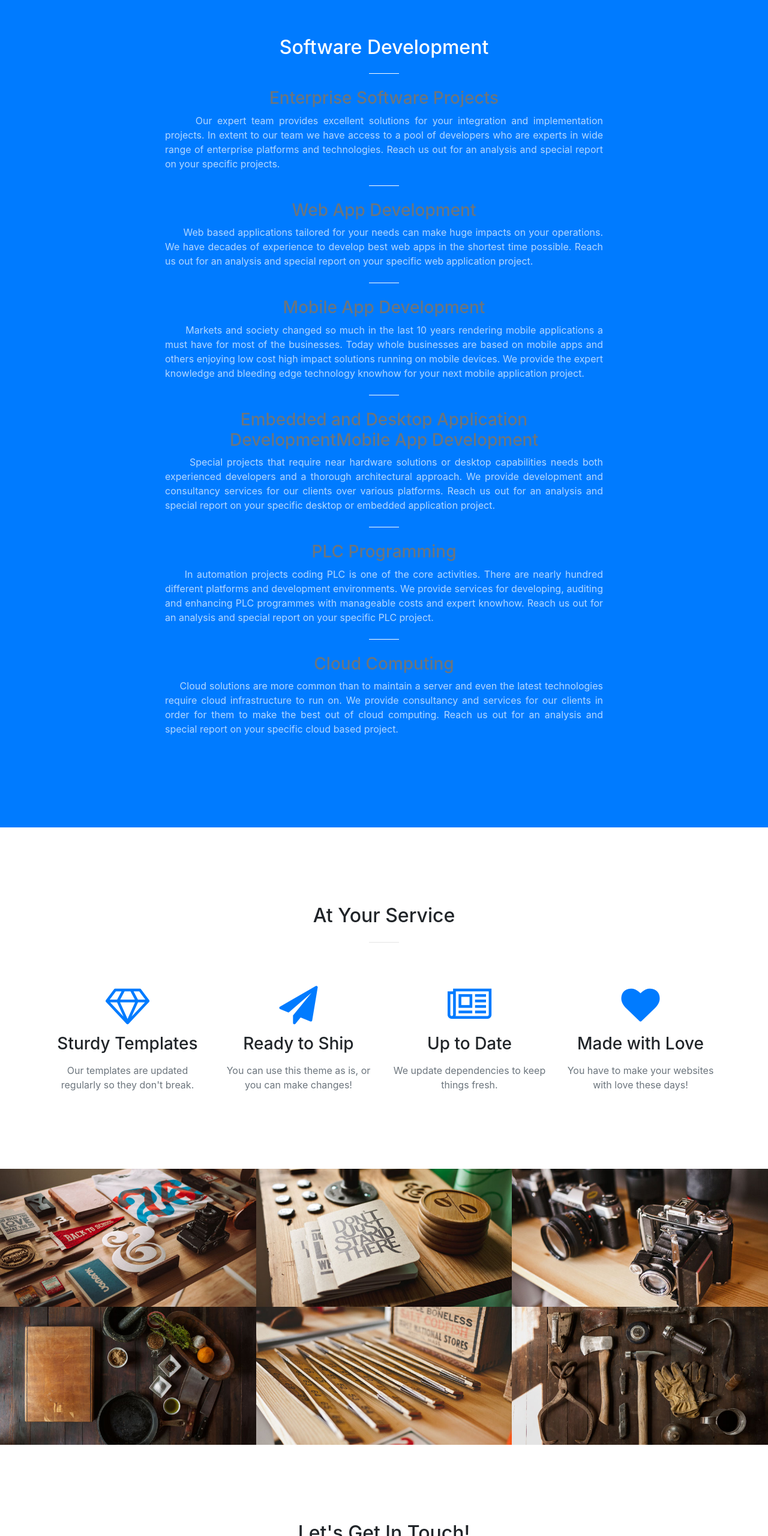
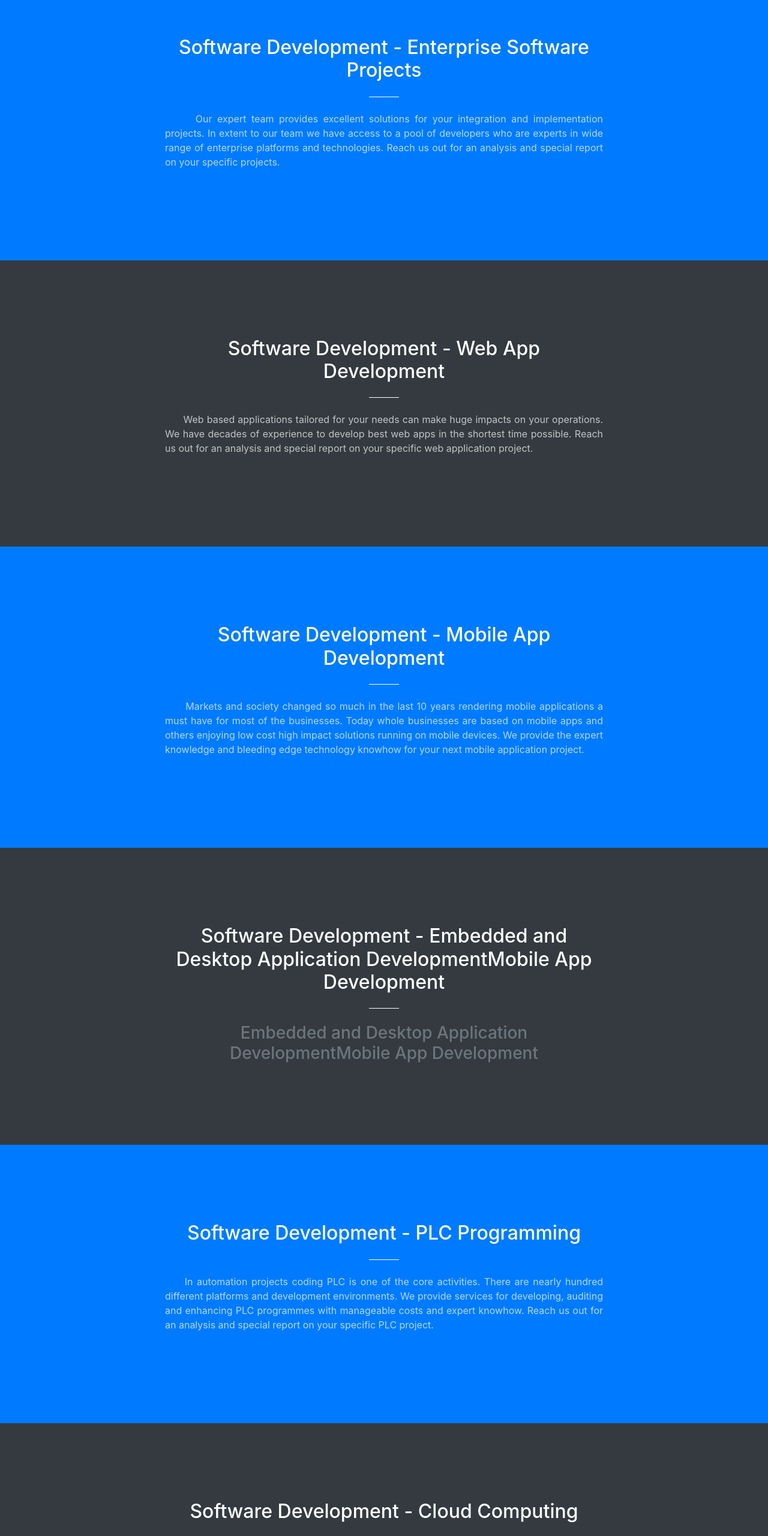
Before and after one commit to itageeu/itageeu, a website with bundled scripts: page index.html in a window 1280 px wide. Shown: the part 2251-4811 px from the top of the page at 60% size. Built offline with nearby package versions, Linux system fonts and the light colour scheme.

Commit message:
sectionlar ve menü ayarlandı

```diff
--- a/index.html
+++ b/index.html
@@ -48,27 +48,28 @@
             <li class="nav-item dropdown">
               <a class="nav-link dropdown-toggle" href="#" id="dropdownThemes" data-toggle="dropdown" aria-haspopup="true" aria-expanded="false">Software</a>
               <div class="dropdown-menu" aria-labelledby="dropdownThemes">
-                <a class="dropdown-item" href="/template-categories/all">
+                <a class="dropdown-item" href="#Enterprise">
                   <i class="fal fa-browser fa-fw"></i>
                   Enterprise Software Projects
                </a>
-                <a class="dropdown-item" href="/template-categories/popular">
+               <div class="dropdown-divider"></div>
+                <a class="dropdown-item" href="#webapp">
                   <i class="fal fa-star fa-fw"></i>
                   Web App Development
                 </a>
-                <a class="dropdown-item" href="/buy-bootstrap-templates">
+                <a class="dropdown-item" href="#mobileapp">
                   <i class="fal fa-shopping-basket fa-fw"></i>
                   Mobile App Development
                 </a>
-                <a class="dropdown-item" href="/buy-bootstrap-templates">
+                <a class="dropdown-item" href="#embedded">
                   <i class="fal fa-shopping-basket fa-fw"></i>
                   Embedded and Desktop Application DevelopmentMobile App Development
                 </a>
-                <a class="dropdown-item" href="/buy-bootstrap-templates">
+                <a class="dropdown-item" href="#plc">
                   <i class="fal fa-shopping-basket fa-fw"></i>
                   PLC Programming
                 </a>
-                <a class="dropdown-item" href="/buy-bootstrap-templates">
+                <a class="dropdown-item" href="#cloud">
                   <i class="fal fa-shopping-basket fa-fw"></i>
                   Cloud Computing
                 </a>
@@ -145,28 +146,69 @@
         </div>
       </div>
     </section>
-    <section id="SoftwareDevelopment" class="bg-primary">
+    <section id="Enterprise" class="bg-primary">
       <div class="container">
         <div class="row">
           <div class="col-lg-8 mx-auto" style="text-justify:auto;text-align:justify;">
-            <h2 class="section-heading text-white" style="text-align: center">Software Development</h2>
+            <h2 class="section-heading text-white" style="text-align: center">Software Development - Enterprise Software Projects</h2>
             <hr class="light my-4">
-            <h3 class="section-heading text-muted" style="text-align: center"> Enterprise Software Projects</h3>
+            <h3 class="section-heading text-muted" style="text-align: center"> </h3>
             <p class="text-faded mb-4">	&nbsp;	&nbsp;	&nbsp; Our expert team provides excellent solutions for your integration and implementation projects. In extent to our team we have access to a pool of developers who are experts in wide range of enterprise platforms and technologies. Reach us out for an analysis and special report on your specific projects. </p>
+          </div>
+        </div>
+      </div>
+    </section>
+    <section id="webapp" class="bg-dark">
+      <div class="container">
+        <div class="row">
+          <div class="col-lg-8 mx-auto" style="text-justify:auto;text-align:justify;">
+            <h2 class="section-heading text-white" style="text-align: center">Software Development - Web App Development</h2>
             <hr class="light my-4">
-            <h3 class="section-heading text-muted" style="text-align: center"> Web App Development</h3>
             <p class="text-faded mb-4">&nbsp;	&nbsp;	&nbsp; Web based applications tailored for your needs can make huge impacts on your operations. We have decades of experience to develop best web apps in the shortest time possible. Reach us out for an analysis and special report on your specific web application project.</p>
+          </div>
+        </div>
+      </div>
+    </section>
+    <section id="mobileapp" class="bg-primary">
+      <div class="container">
+        <div class="row">
+          <div class="col-lg-8 mx-auto" style="text-justify:auto;text-align:justify;">
+            <h2 class="section-heading text-white" style="text-align: center">Software Development - Mobile App Development</h2>
             <hr class="light my-4">
-            <h3 class="section-heading text-muted" style="text-align: center"> Mobile App Development</h3>
+            <h3 class="section-heading text-muted" style="text-align: center"> </h3>
             <p class="text-faded mb-4">&nbsp;	&nbsp;	&nbsp; Markets and society changed so much in the last 10 years rendering mobile applications a must have for most of the businesses. Today whole businesses are based on mobile apps and others enjoying low cost high impact solutions running on mobile devices. We provide the expert knowledge and bleeding edge technology knowhow for your next mobile application project. </p>
+          </div>
+        </div>
+      </div>
+    </section>
+    <section id="embedded" class="bg-dark">
+      <div class="container">
+        <div class="row">
+          <div class="col-lg-8 mx-auto" style="text-justify:auto;text-align:justify;">
+            <h2 class="section-heading text-white" style="text-align: center">Software Development - Embedded and Desktop Application DevelopmentMobile App Development</h2>
             <hr class="light my-4">
             <h3 class="section-heading text-muted" style="text-align: center"> Embedded and Desktop Application DevelopmentMobile App Development</h3>
-            <p class="text-faded mb-4">&nbsp;	&nbsp;	&nbsp; Special projects that require near hardware solutions or desktop capabilities needs both experienced developers and a thorough architectural approach. We provide development and consultancy services for our clients over various platforms.  Reach us out for an analysis and special report on your specific desktop or embedded application project.</p>
+          </div>
+        </div>
+      </div>
+    </section>
+    <section id="plc" class="bg-primary">
+      <div class="container">
+        <div class="row">
+          <div class="col-lg-8 mx-auto" style="text-justify:auto;text-align:justify;">
+            <h2 class="section-heading text-white" style="text-align: center">Software Development - PLC Programming</h2>
             <hr class="light my-4">
-            <h3 class="section-heading text-muted" style="text-align: center"> PLC Programming</h3>
             <p class="text-faded mb-4">&nbsp;	&nbsp;	&nbsp;In automation projects coding PLC is one of the core activities. There are nearly hundred different platforms and development environments. We provide services for developing, auditing and enhancing PLC programmes with manageable costs and expert knowhow.  Reach us out for an analysis and special report on your specific PLC project.</p>
+          </div>
+        </div>
+      </div>
+    </section>
+    <section id="cloud" class="bg-dark">
+      <div class="container">
+        <div class="row">
+          <div class="col-lg-8 mx-auto" style="text-justify:auto;text-align:justify;">
+            <h2 class="section-heading text-white" style="text-align: center">Software Development - Cloud Computing</h2>
             <hr class="light my-4">
-            <h3 class="section-heading text-muted" style="text-align: center"> Cloud Computing</h3>
             <p class="text-faded mb-4">&nbsp;	&nbsp;	&nbsp;Cloud solutions are more common than to maintain a server and even the latest technologies require cloud infrastructure to run on. We provide consultancy and services for our clients in order for them to make the best out of cloud computing. Reach us out for an analysis and special report on your specific cloud based project.</p>
           </div>
         </div>
```
